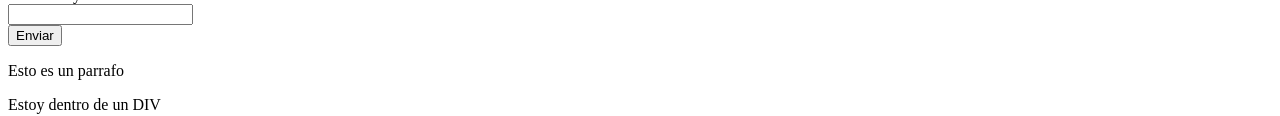
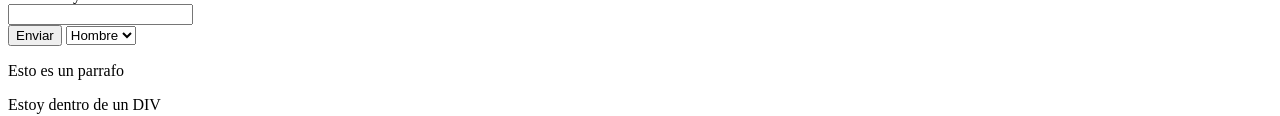
Before and after one commit to josefoons/DIW, a plain HTML site: page Ejercicio1/ejercicio1.html in a window 1280 px wide. Shown: the part 284-400 px from the top of the page. Drawn offline with Linux system fonts and the light colour scheme.

Commit message:
Subir archivo html

```diff
--- a/Ejercicio1/ejercicio1.html
+++ b/Ejercicio1/ejercicio1.html
@@ -24,6 +24,11 @@
 		 Contrasenya:<br>
 		 <input type="password" name="contra"><br>
 	   	 <input type="submit" value="Enviar">
+		<select>
+		  <option value="hombre">Hombre</option>
+		  <option value="mujer">Mujer</option>
+		  <option value="otros">Otros</option>
+		</select>
 		</form>
 
 		<p>Esto es un parrafo</p>
```
